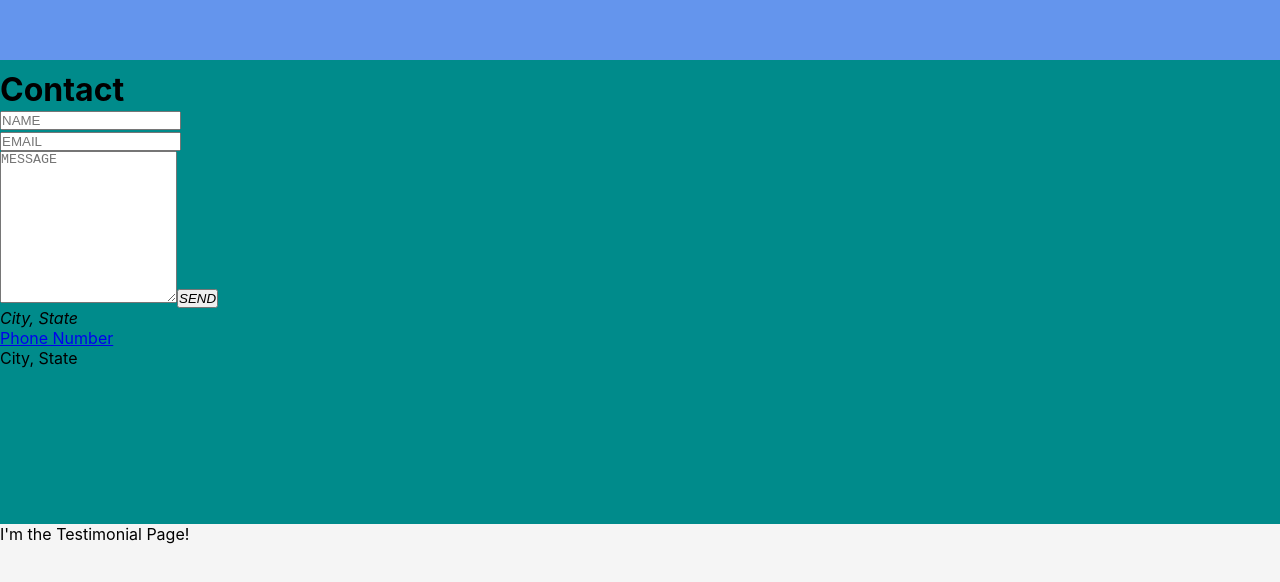
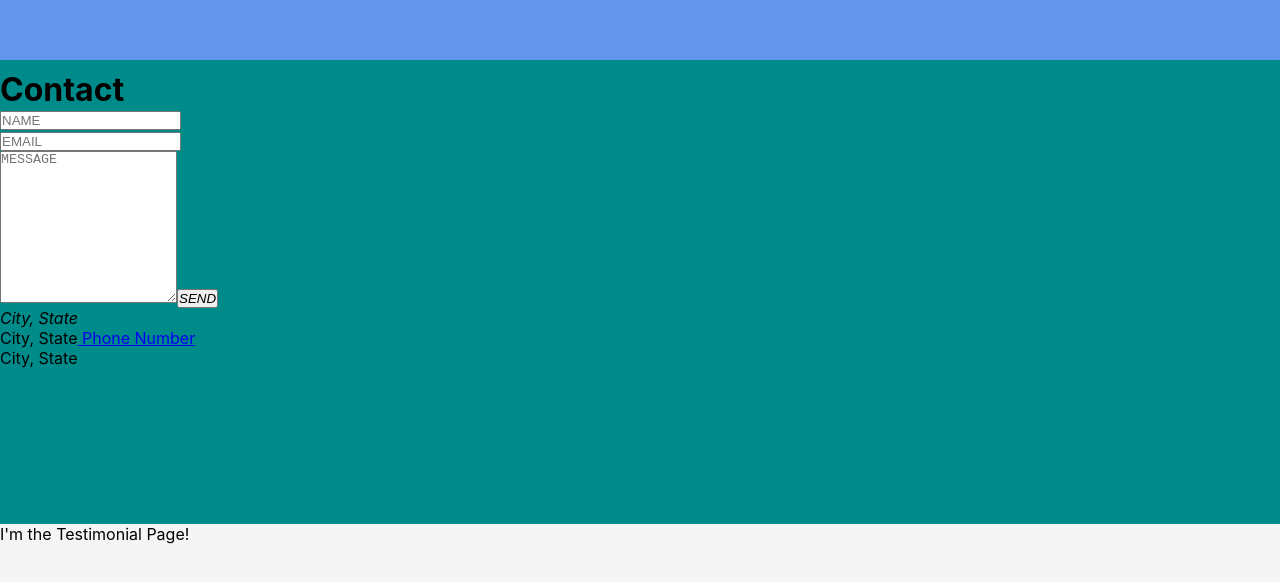
Before and after one commit to MomentaiBro/CarlaniWebApp, a React (Create React App) app: page / in a window 1280 px wide. Shown: the part 2212-2794 px from the top of the page. Built offline with nearby package versions, Linux system fonts and the light colour scheme; the HTML template or start-up script is replaced by a standard one.

Commit message:
checkpioint

```diff
--- a/src/components/Contact.js
+++ b/src/components/Contact.js
@@ -63,9 +63,13 @@ const Contact = () => {
             <div
             className="direct-contact-container">
                 <ul className="contact-list">
-                    <li className="list-item"><i className="fa fa-map-marker fa-2x"><span className="contact-text place">City, State</span></i></li>
+                    <li className="list-item">
+                        <i className="fa fa-map-marker fa-2x">
+                            <span className="contact-text place">City, State</span>
+                        </i>
+                    </li>
 
-                    <li className="list-item"><a href="#" title="give me a call"> Phone Number<span className="contact-text place"></span></a></li>
+                    <li className="list-item"><span className="contact-text place">City, State</span><a href="#" title="give me a call"> Phone Number<span className="contact-text place"></span></a></li>
 
                     <li className="list-item"><span className="contact-text place">City, State</span></li>
                 </ul>
```
